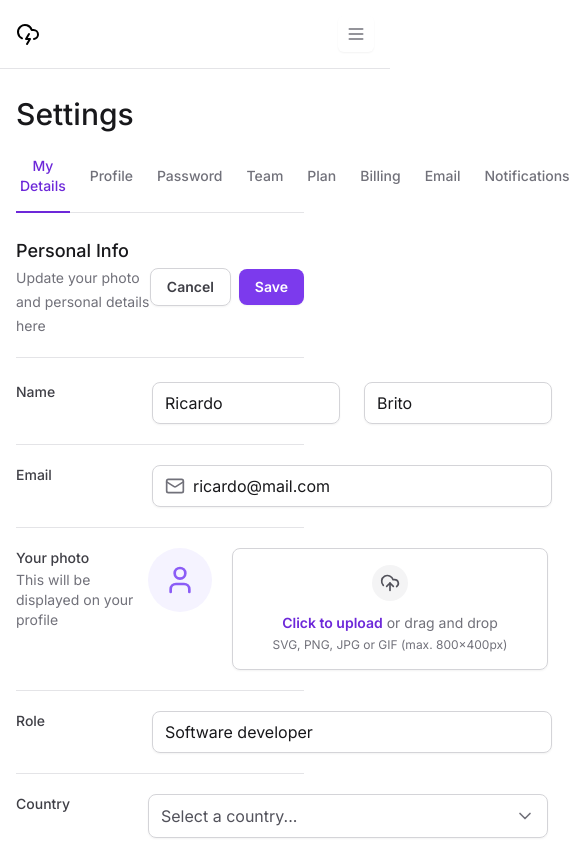
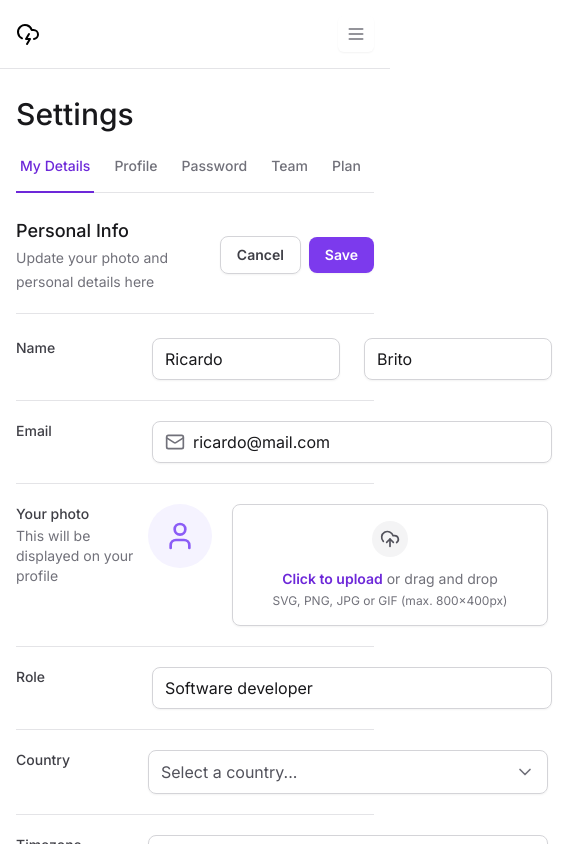
Before and after one commit to RicardoBrito1938/tailwind-next, a Next.js app: page / in a window 390 px wide. Shown: the top 844 px of the page, 585 px wide, since content can reach past the window. Built offline with nearby package versions, Linux system fonts and the light colour scheme.

Commit message:
feature: responsiveness tabs

```diff
--- a/package.json
+++ b/package.json
@@ -11,6 +11,7 @@
   "dependencies": {
     "@formkit/auto-animate": "^0.8.1",
     "@radix-ui/react-collapsible": "^1.0.3",
+    "@radix-ui/react-scroll-area": "^1.0.5",
     "@radix-ui/react-select": "^2.0.0",
     "@radix-ui/react-tabs": "^1.0.4",
     "@untitled-ui/icons-react": "^0.1.2",
--- a/src/app/components/SettingsTabs/TabItem/index.tsx
+++ b/src/app/components/SettingsTabs/TabItem/index.tsx
@@ -15,7 +15,7 @@
       value={value}
       className="group relative px-1 pb-4 text-sm font-medium text-zinc-500 outline-none hover:text-violet-700 data-[state=active]:text-violet-700"
     >
-      <span className="group-focus:ring-offset-4 group-focus-visible:ring-2 group-focus-visible:ring-violet-400">
+      <span className="whitespace-nowrap group-focus:ring-offset-4 group-focus-visible:ring-2 group-focus-visible:ring-violet-400">
         {title}
       </span>
 
--- a/src/app/components/SettingsTabs/index.tsx
+++ b/src/app/components/SettingsTabs/index.tsx
@@ -1,4 +1,5 @@
 import * as Tabs from '@radix-ui/react-tabs'
+import * as ScrollArea from '@radix-ui/react-scroll-area'
 import { TabItem } from './TabItem'
 import { useState } from 'react'
 
@@ -50,6 +51,8 @@
 
   return (
     <Tabs.Root value={selected} onValueChange={setSelected}>
+      <ScrollArea.Root className="w-full" type="scroll">
+        <ScrollArea.Viewport className="w-full overflow-x-scroll">
           <Tabs.List className="mt-6 flex w-full items-center gap-4 border-b border-zinc-200">
             {tabs.map((tab) => (
               <TabItem
@@ -60,6 +63,15 @@
               />
             ))}
           </Tabs.List>
+        </ScrollArea.Viewport>
+
+        <ScrollArea.Scrollbar
+          orientation="horizontal"
+          className="flex h-0.5 translate-y-1.5 touch-none select-none flex-col bg-zinc-100"
+        >
+          <ScrollArea.Thumb className="relative flex-1 rounded-lg bg-zinc-300" />
+        </ScrollArea.Scrollbar>
+      </ScrollArea.Root>
     </Tabs.Root>
   )
 }
--- a/src/app/layout.tsx
+++ b/src/app/layout.tsx
@@ -18,9 +18,9 @@
   return (
     <html lang="en" className="antialiased">
       <body className={inter.className}>
-        <div className="grid min-h-screen grid-cols-app">
+        <div className="min-h-screen lg:grid lg:grid-cols-app">
           <Sidebar />
-          <main className="px-4 pb-12 pt-24 lg:col-start-2 lg:px-8 lg:pt-8">
+          <main className="max-w-[100vw] px-4 pb-12 pt-24 lg:col-start-2 lg:px-8 lg:pt-8">
             {children}
           </main>
         </div>
```
Also changed, not shown: 1 other file (tests, documents, lock files or other folders). Lines whose indentation alone changed are shown as unchanged.
